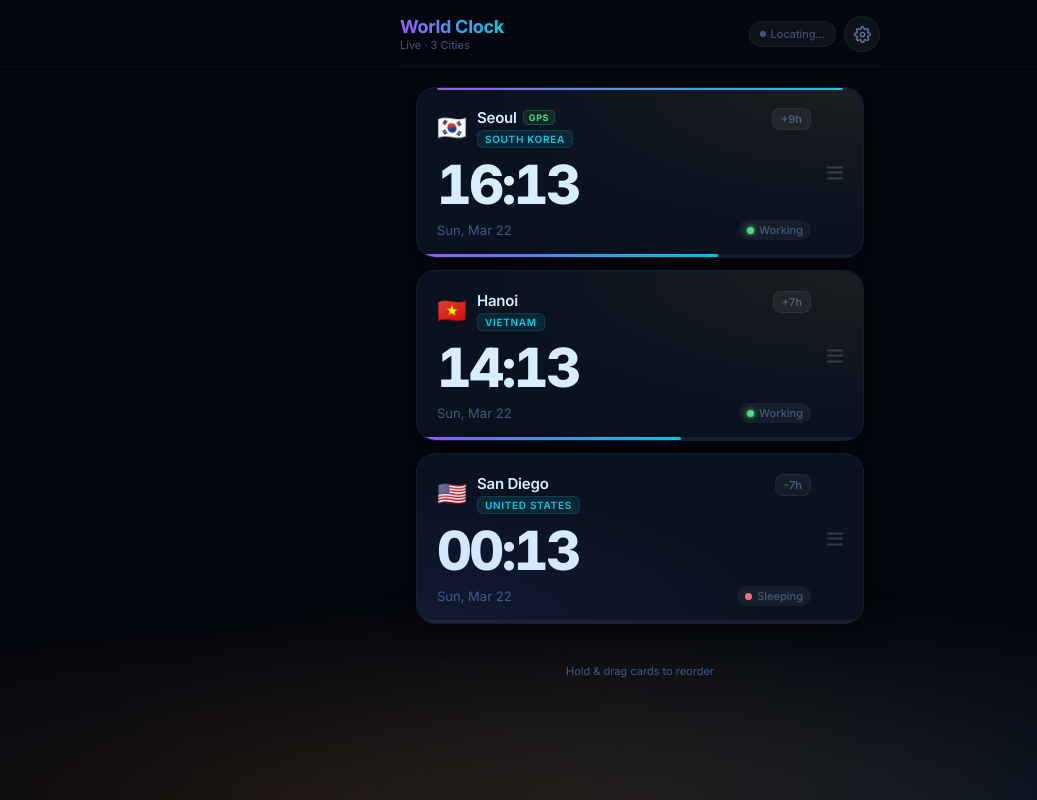
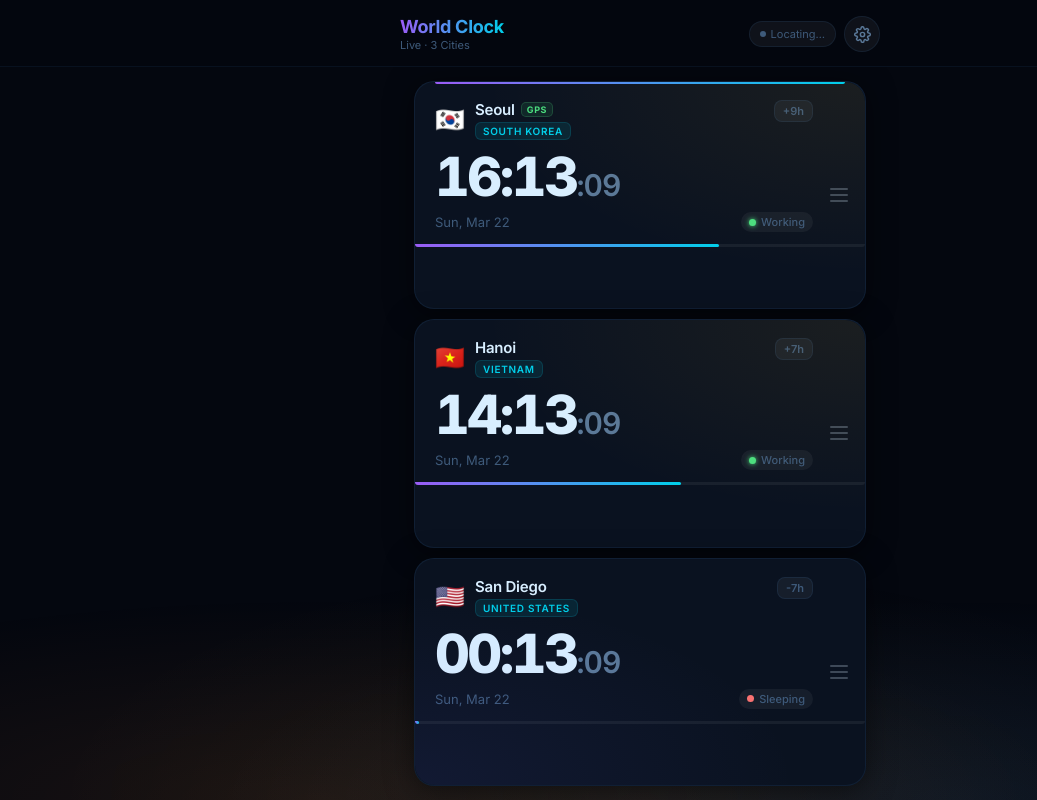
Before and after one commit to sumokmax-proj/timezone, a plain HTML site: page index.html in a window 1280 px wide. Shown: the whole page, without its empty margins (0-1037 px from the left). Drawn offline with Linux system fonts and the light colour scheme.

Commit message:
Fix layout, defaults, drag handle, remove FLIP animation; update tests
- No-scroll viewport: 100dvh flex layout, removed footer
- showSeconds default = true
- Drag restricted to handle area only (right 52px)
- Removed FLIP card swap animation
- All 15 Playwright tests passing

Co-Authored-By: Claude Sonnet 4.6 <noreply@anthropic.com>

```diff
--- a/index.html
+++ b/index.html
@@ -53,12 +53,17 @@
       --gps-bg:       rgba(0,0,0,0.05);
     }
 
-    html, body {
-      min-height: 100%;
+    html {
+      height: 100%; height: 100dvh;
+    }
+    body {
+      height: 100%; height: 100dvh;
+      display: flex; flex-direction: column;
       font-family: 'Inter', sans-serif;
       color: var(--text-primary);
       -webkit-font-smoothing: antialiased;
       overscroll-behavior: none;
+      overflow: hidden;
       background: var(--bg);
       transition: background 0.35s, color 0.35s;
     }
@@ -78,6 +83,7 @@
 
     /* ── Header ── */
     header {
+      flex-shrink: 0;
       position: sticky; top: 0; z-index: 100;
       background: var(--header-bg);
       backdrop-filter: blur(20px); -webkit-backdrop-filter: blur(20px);
@@ -123,22 +129,28 @@
 
     /* ── Main ── */
     main {
+      flex: 1; min-height: 0;
       position: relative; z-index: 1;
-      max-width: 480px; margin: 0 auto;
-      padding: 20px 16px 40px;
+      display: flex; flex-direction: column;
+      max-width: 480px; width: 100%; margin: 0 auto;
+      padding: 14px 14px max(env(safe-area-inset-bottom), 14px);
     }
-    .card-list { display: flex; flex-direction: column; gap: 12px; }
+    .card-list {
+      flex: 1; min-height: 0;
+      display: flex; flex-direction: column;
+      gap: 10px;
+    }
 
     /* ── Clock Card ── */
     .clock-card {
+      flex: 1; min-height: 0;
       position: relative;
       background: var(--card);
       border: 1px solid var(--card-border);
       border-radius: 20px;
-      padding: 20px 20px 0;
-      cursor: grab;
+      padding: 18px 20px 0;
+      cursor: default;
       user-select: none; -webkit-user-select: none;
-      touch-action: none;
       overflow: hidden;
       box-shadow: var(--card-shadow);
       transition: box-shadow 0.2s, border-color 0.2s, opacity 0.18s, background 0.35s;
@@ -232,7 +244,7 @@
     /* Card bottom row */
     .card-bottom {
       display: flex; align-items: center; justify-content: space-between;
-      margin-bottom: 14px;
+      margin-bottom: 12px;
     }
     .date-display { font-size: 13px; color: var(--text-muted); }
 
@@ -264,19 +276,23 @@
       transition: width 1s linear;
     }
 
-    /* Drag handle */
+    /* Drag handle — only this area triggers drag */
     .drag-handle {
-      position: absolute; top: 50%; right: 16px;
-      transform: translateY(-50%);
-      display: flex; flex-direction: column; gap: 3.5px;
-      padding: 8px 4px;
-      opacity: 0.18; transition: opacity 0.2s;
+      position: absolute; top: 0; right: 0; bottom: 0;
+      width: 52px;
+      display: flex; flex-direction: column;
+      align-items: center; justify-content: center;
+      gap: 4px;
+      padding: 0 14px;
+      opacity: 0.25; transition: opacity 0.2s;
+      cursor: grab; touch-action: none;
     }
-    .clock-card:hover .drag-handle,
-    .clock-card:active .drag-handle { opacity: 0.5; }
+    .drag-handle:hover,
+    .drag-handle:active { opacity: 0.65; cursor: grabbing; }
     .drag-handle span {
-      display: block; width: 16px; height: 2px;
+      display: block; width: 18px; height: 2px;
       background: var(--text-primary); border-radius: 2px;
+      pointer-events: none;
     }
 
     /* ── Settings Bottom Sheet ── */
@@ -358,13 +374,6 @@
 
     .sheet-sep { height: 1px; background: var(--separator); margin: 4px 20px; }
 
-    /* Footer */
-    footer {
-      position: relative; z-index: 1;
-      text-align: center; padding: 0 20px 28px;
-      font-size: 11px; color: var(--text-muted);
-    }
-
     /* ── Animations ── */
     @keyframes slideUp {
       from { opacity: 0; transform: translateY(18px); }
@@ -403,8 +412,6 @@
 <main>
   <div class="card-list" id="cardList"></div>
 </main>
-
-<footer>Hold &amp; drag cards to reorder</footer>
 
 <!-- Settings Bottom Sheet -->
 <div class="sheet-overlay" id="sheetOverlay">
@@ -459,7 +466,7 @@
   const LS_SETTINGS = 'tz-settings';
 
   // ── Settings ──────────────────────────────────────────────────────────────
-  const DEFAULTS = { showSeconds: false, use24h: true, darkMode: true };
+  const DEFAULTS = { showSeconds: true, use24h: true, darkMode: true };
   let S = (() => {
     try { const s = JSON.parse(localStorage.getItem(LS_SETTINGS)); if (s) return { ...DEFAULTS, ...s }; } catch(_) {}
     return { ...DEFAULTS };
@@ -548,40 +555,17 @@
     return card;
   }
 
-  // ── Render (FLIP animation for reorder) ───────────────────────────────────
-  function renderAll(flip = true) {
+  // ── Render ────────────────────────────────────────────────────────────────
+  let _firstRender = true;
+  function renderAll() {
     const list = document.getElementById('cardList');
-    const firstPos = new Map();
-    if (flip) {
-      [...list.querySelectorAll('.clock-card')].forEach(c =>
-        firstPos.set(c.dataset.id, c.getBoundingClientRect())
-      );
-    }
     list.innerHTML = '';
     order.forEach(id => {
       const card = buildCard(id);
-      if (!flip) card.classList.add('no-anim');
+      if (!_firstRender) card.classList.add('no-anim'); // no animation on reorder
       list.appendChild(card);
     });
-    // FLIP
-    if (flip && firstPos.size) {
-      [...list.querySelectorAll('.clock-card')].forEach(card => {
-        const first = firstPos.get(card.dataset.id);
-        if (!first) return;
-        card.classList.add('no-anim');
-        const dy = first.top - card.getBoundingClientRect().top;
-        if (Math.abs(dy) < 1) return;
-        card.style.cssText += 'transition:none;transform:translateY(' + dy + 'px)';
-        requestAnimationFrame(() => {
-          card.style.transition = 'transform 0.32s cubic-bezier(0.25,0.46,0.45,0.94)';
-          card.style.transform  = 'translateY(0)';
-          card.addEventListener('transitionend', () => {
-            card.style.transition = card.style.transform = '';
-            card.classList.remove('no-anim');
-          }, { once: true });
-        });
-      });
-    }
+    _firstRender = false;
   }
 
   // ── Live update (every second, no re-render) ──────────────────────────────
@@ -623,7 +607,7 @@
       localTZ = Intl.DateTimeFormat().resolvedOptions().timeZone;
       fetch(`https://nominatim.openstreetmap.org/reverse?lat=${pos.coords.latitude}&lon=${pos.coords.longitude}&format=json`)
         .then(r => r.json())
-        .then(d => { const cc = d?.address?.country_code?.toUpperCase(); if (cc) applyGPS(cc); renderAll(false); })
+        .then(d => { const cc = d?.address?.country_code?.toUpperCase(); if (cc) applyGPS(cc); renderAll(); })
         .catch(() => {});
     }, () => setGPSUI('denied', 'Location off'));
   }
@@ -703,19 +687,21 @@
   }
   function onDragStart(e) {
     clearDrag();
+    // Only activate drag when touching the handle (3-line grip)
+    if (!e.target.closest('.drag-handle')) return;
     const card = e.target.closest('.clock-card[data-id]');
     if (!card) return;
     const { x, y } = ptr(e);
     ds.id = card.dataset.id; ds.card = card;
     ds.startX = ds.curX = x; ds.startY = ds.curY = y;
-    ds.timer = setTimeout(() => startGhost(card, ds.curX, ds.curY), 150);
+    // No long-press timer: handle touch = intentional drag
   }
   function onDragMove(e) {
     if (!ds.id) return;
     const { x, y } = ptr(e);
     ds.curX = x; ds.curY = y;
     if (!ds.started) {
-      if (Math.hypot(x - ds.startX, y - ds.startY) > 6) { clearTimeout(ds.timer); startGhost(ds.card, ds.startX, ds.startY); }
+      if (Math.hypot(x - ds.startX, y - ds.startY) > 4) startGhost(ds.card, ds.startX, ds.startY);
       else return;
     }
     e.preventDefault();
@@ -725,7 +711,6 @@
     if (target && target.dataset.id !== ds.id) target.classList.add('drag-over');
   }
   function onDragEnd(e) {
-    clearTimeout(ds.timer);
     if (!ds.started || !ds.id) { clearDrag(); return; }
     try {
       const { x, y } = ptr(e);
@@ -733,7 +718,7 @@
       if (target && target.dataset.id !== ds.id) {
         const from = order.indexOf(ds.id), to = order.indexOf(target.dataset.id);
         order.splice(from, 1); order.splice(to, 0, ds.id);
-        saveOrder(); clearDrag(); renderAll(true); return;
+        saveOrder(); clearDrag(); renderAll(); return;
       }
     } catch(_) {}
     clearDrag();
@@ -751,7 +736,7 @@
 
   // ── Init ──────────────────────────────────────────────────────────────────
   applyTheme();
-  renderAll(false);   // initial render (slideUp animation via CSS)
+  renderAll();   // initial render (slideUp animation via CSS)
   startClock();
   syncToggles();
   initDrag();
```
Also changed, not shown: test.spec.js (+40 -17 lines).
